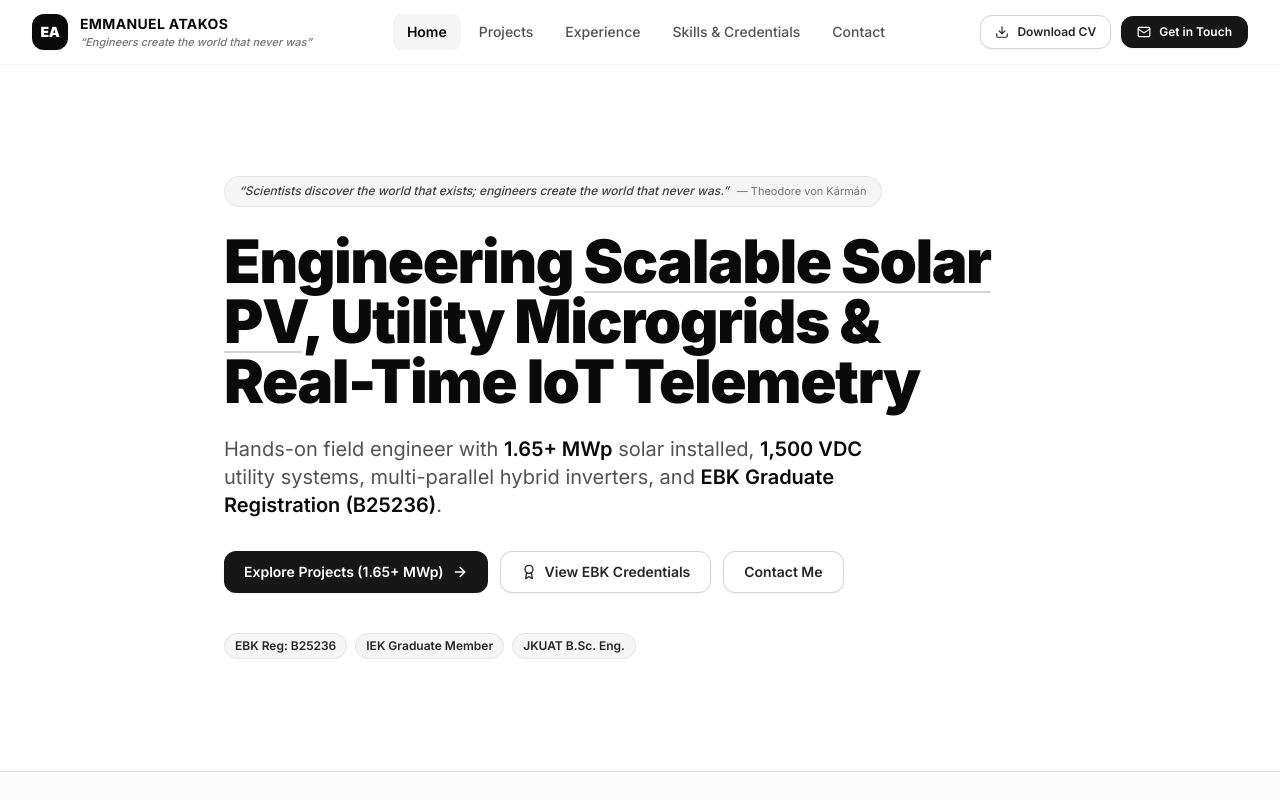
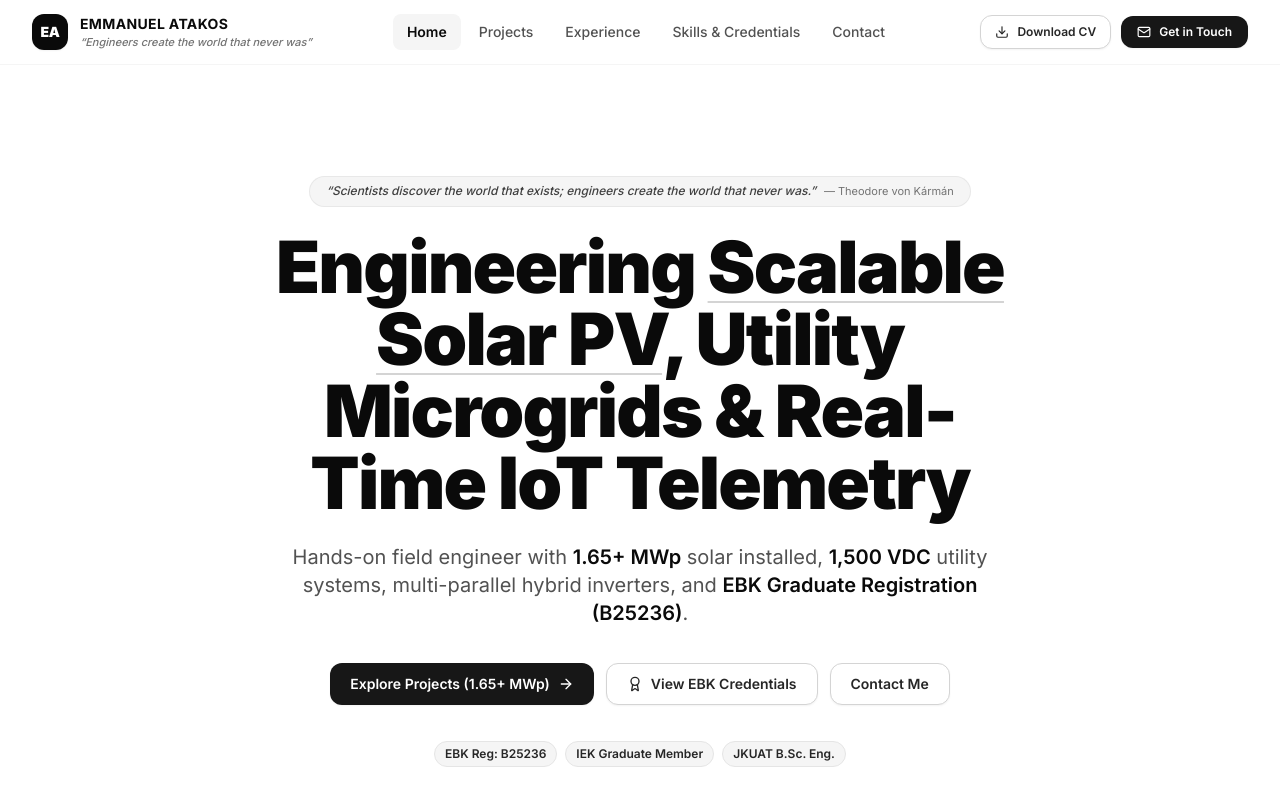
Before and after one commit to Atakos254/Work-Portfolio, a React (Vite) app: page / in a window 1280 px wide. Shown: the top 800 px of the page. Built offline with nearby package versions, Linux system fonts and the light colour scheme.

Commit message:
style: balance hero layout and expand container width

```diff
--- a/src/pages/Home.tsx
+++ b/src/pages/Home.tsx
@@ -50,16 +50,16 @@ const Home: React.FC = () => {
       {/* ── Hero ─────────────────────────────────────────────────── */}
       <section
         ref={heroRef}
-        className="relative min-h-[calc(80vh-64px)] flex items-center overflow-hidden bg-white"
+        className="relative min-h-[calc(78vh-64px)] flex items-center justify-center overflow-hidden bg-white"
         aria-labelledby="hero-heading"
       >
-        <div className="section-wrapper py-20 lg:py-28 relative z-10 w-full max-w-4xl">
+        <div className="section-wrapper py-20 lg:py-28 relative z-10 w-full max-w-5xl mx-auto text-center">
           <motion.div
             initial={{ opacity: 0, y: 20 }}
             animate={inView ? { opacity: 1, y: 0 } : {}}
             transition={{ duration: 0.6 }}
           >
-            <div className="inline-flex items-center gap-2 mb-6 px-3.5 py-1.5 rounded-full bg-neutral-100 border border-neutral-200/80">
+            <div className="inline-flex items-center gap-2 mb-6 px-4 py-1.5 rounded-full bg-neutral-100 border border-neutral-200/80 mx-auto">
               <span className="text-xs text-neutral-700 font-medium italic">
                 “Scientists discover the world that exists; engineers create the world that never was.”
               </span>
@@ -70,7 +70,7 @@ const Home: React.FC = () => {
 
             <h1
               id="hero-heading"
-              className="text-4xl sm:text-5xl xl:text-6xl font-black leading-[1.12] tracking-tight mb-6 text-neutral-950 text-balance"
+              className="text-4xl sm:text-5xl lg:text-6xl xl:text-7xl font-black leading-[1.14] tracking-tight mb-6 text-neutral-950 text-balance max-w-4xl mx-auto"
             >
               Engineering{' '}
               <span className="text-neutral-950 underline decoration-neutral-300 decoration-2 underline-offset-8">Scalable Solar PV</span>,{' '}
@@ -78,13 +78,13 @@ const Home: React.FC = () => {
               <span className="text-neutral-950">Real-Time IoT Telemetry</span>
             </h1>
 
-            <p className="text-neutral-600 text-lg sm:text-xl leading-relaxed mb-8 max-w-2xl">
+            <p className="text-neutral-600 text-lg sm:text-xl leading-relaxed mb-9 max-w-3xl mx-auto">
               Hands-on field engineer with <strong className="text-neutral-950 font-semibold">1.65+ MWp</strong> solar installed,{' '}
               <strong className="text-neutral-950 font-semibold">1,500 VDC</strong> utility systems, multi-parallel hybrid inverters,
               and <strong className="text-neutral-950 font-semibold">EBK Graduate Registration (B25236)</strong>.
             </p>
 
-            <div className="flex flex-wrap gap-3 mb-10">
+            <div className="flex flex-wrap justify-center gap-3 mb-9">
               <Link to="/projects" id="hero-cta-projects" className="btn-primary">
                 Explore Projects (1.65+ MWp)
                 <ArrowRight size={16} />
@@ -99,7 +99,7 @@ const Home: React.FC = () => {
             </div>
 
             {/* Credential pills */}
-            <div className="flex flex-wrap gap-2">
+            <div className="flex flex-wrap justify-center gap-2">
               {[
                 { label: 'EBK Reg: B25236', color: 'badge-neutral' },
                 { label: 'IEK Graduate Member', color: 'badge-neutral' },
```
